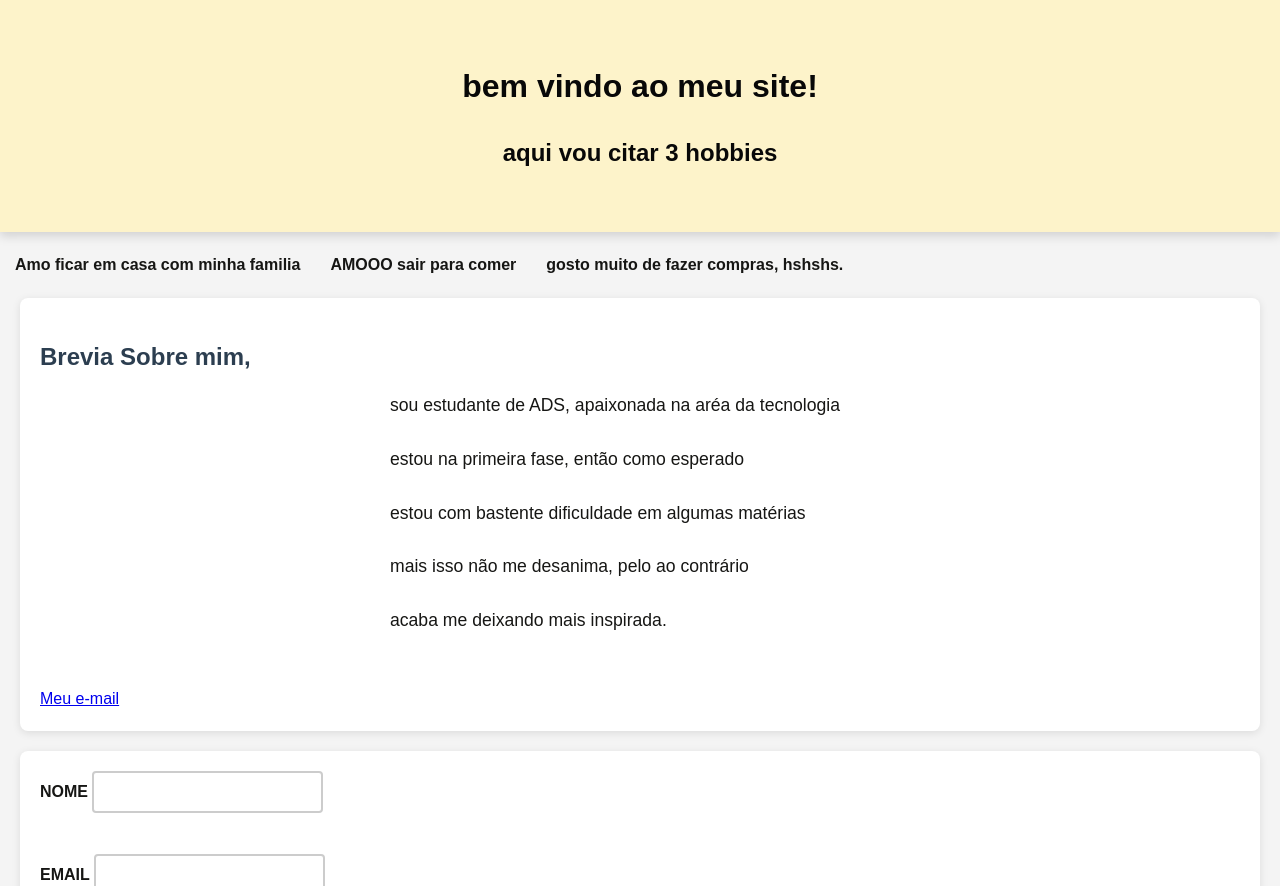
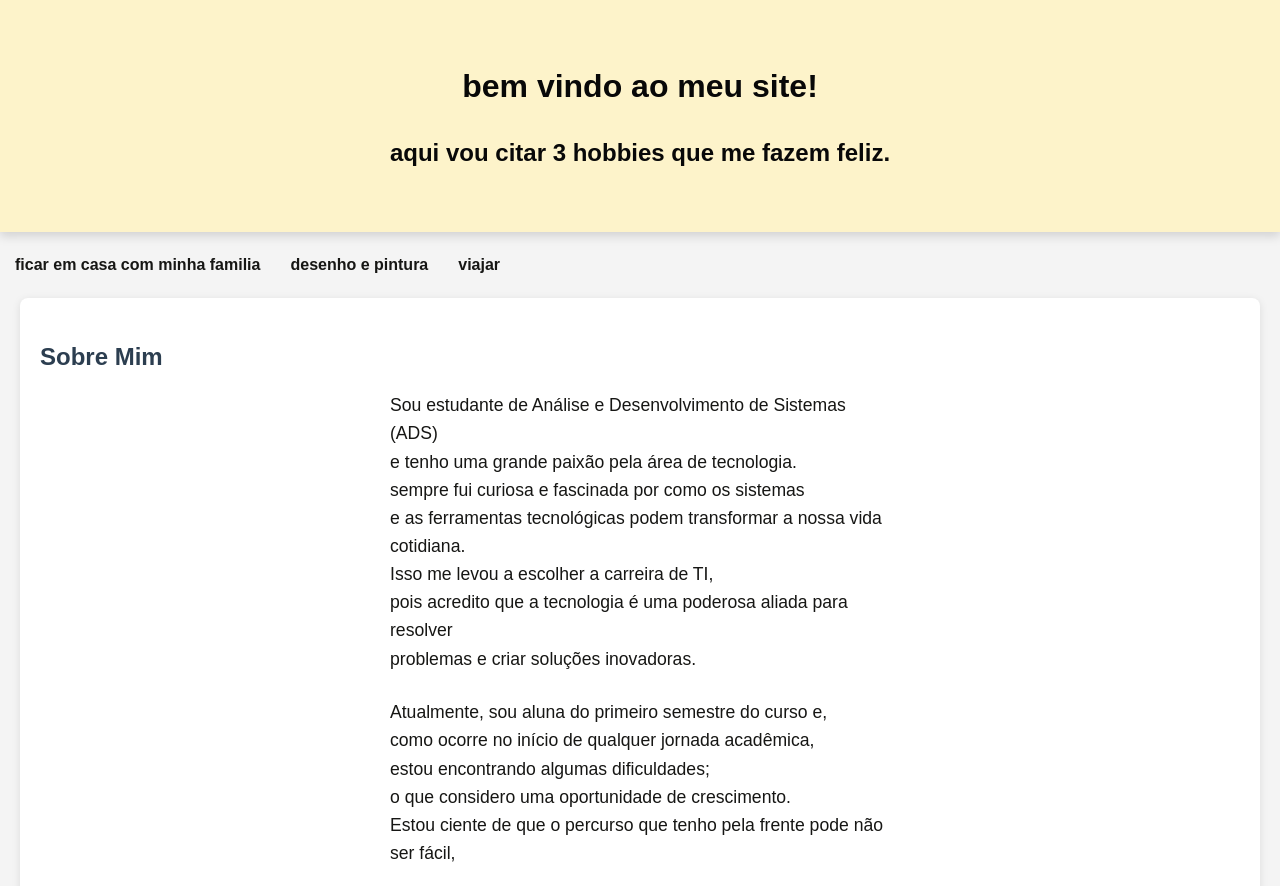
Before and after one commit to mariapereira112/A3-ll, a plain HTML site: page index.html in a window 1280 px wide. Shown: the top 886 px of the page. Drawn offline with Linux system fonts and the light colour scheme.

Commit message:
Update index.html

```diff
--- a/index.html
+++ b/index.html
@@ -10,28 +10,47 @@
 <body>
     <header>
     <h1>bem vindo ao meu site!</h1>
-    <h2>aqui vou citar 3 hobbies</h2>
+    <h2>aqui vou citar 3 hobbies que me fazem feliz.</h2>
     </header>
 <nav>
     <ul>
-        <li>Amo ficar em casa com minha familia</li>
-        <li>AMOOO sair para  comer </li>
-        <li>gosto muito de fazer compras, hshshs.</li>
+        <li>ficar em casa com minha familia</li>
+        <li>desenho e pintura </li>
+        <li>viajar</li>
     </ul>
 </nav>
 
 <section>
-    <h2>Brevia Sobre mim,</h2>
-    <p>sou estudante de ADS, apaixonada na aréa da tecnologia</p>
+<h2>Sobre Mim</h2>
+ <p>Sou estudante de Análise e Desenvolvimento de Sistemas (ADS)
+    <br>e tenho uma grande paixão pela área de tecnologia.
+    <br> sempre fui curiosa e fascinada por como os sistemas
+    <br> e as ferramentas tecnológicas podem transformar a nossa vida cotidiana.
+    <br> Isso me levou a escolher a carreira de TI,
+    <br>pois acredito que a tecnologia é uma poderosa aliada para resolver
+    <br>problemas e criar soluções inovadoras.</p>
     <br>
-    <p> estou na primeira fase, então como esperado</p>
+    <p>Atualmente, sou aluna do primeiro semestre do curso e,
+    <br>como ocorre no início de qualquer jornada acadêmica,
+    <br>estou encontrando algumas dificuldades;
+    <br> o que considero uma oportunidade de crescimento.
+    <br>Estou ciente de que o percurso que tenho pela frente pode não ser fácil, </p>
     <br>
-    <p>estou com  bastente dificuldade em algumas matérias </p>
-    <br>
-    <p>mais isso não me desanima, pelo ao contrário</p>
-    <br>
-    <p>acaba me deixando mais inspirada.</p>
-    <br>
+<p> dificuldades não representam um desvio no meu progresso;
+<br>pelo contrário, elas me tornam ainda mais decidida.
+<br> Cada vez que consigo desvendar um problema muito tecnológicas
+<br> ou entender melhor um conceito que antes muito complexo, sinto uma satisfação imensurável.
+<br> Esses momentos trazem motivação para seguir, trabalhar e estudar ainda mais.</p>
+<br>
+
+<p> E, além do mais, estou constantemente buscando me aprimorar,
+    <br> participando de eventos,
+    <br> cursos online e interagindo.
+    <br> O diálogo e o ensino são passos fundamentais para o meu desenvolvimento profissional.
+    <br>Tenho ainda muito a aprender, mas estou animada com o que vem pela frente.
+    <br> A tecnologia está em transformação,
+    <br> é isso que a torna fascinante para mim.
+    <br> Sou da opinião que estou apenas no início de toda a extensão de resultados que posso alcançar.
     <br>
     <a href="maria.nascimento@aluno.fmpsc.edu.br">Meu e-mail</a>
 
```
